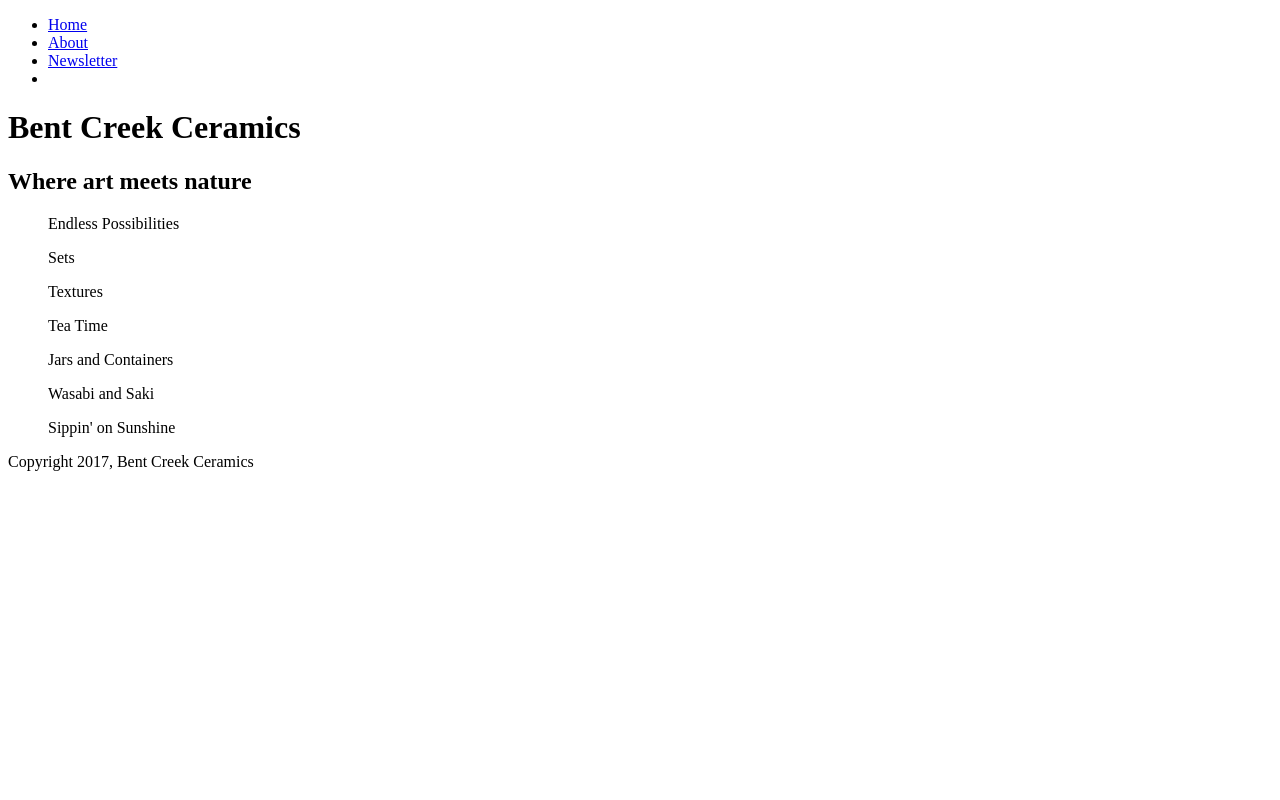
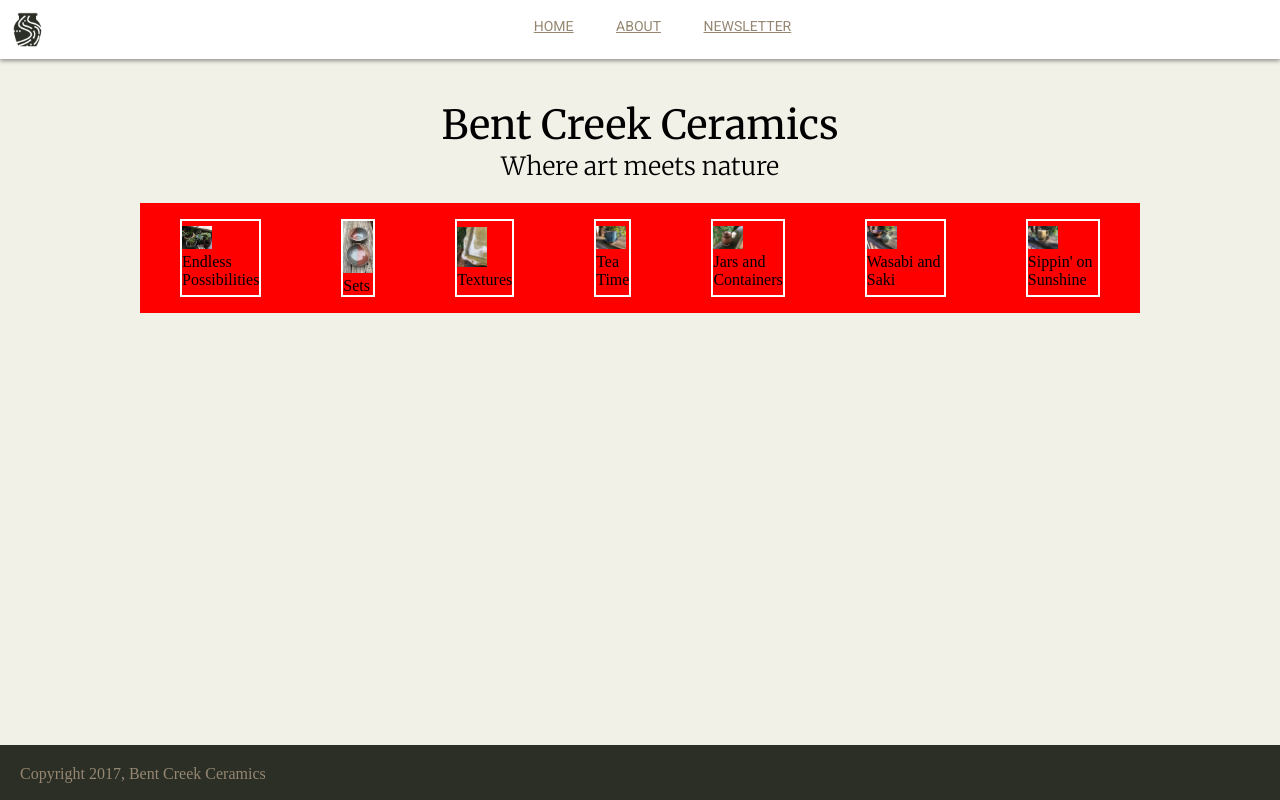
Before and after one commit to cjzeledon/week-one-project, a plain HTML site: page index.html in a window 1280 px wide. Drawn offline with Linux system fonts and the light colour scheme.

Commit message:
Made some progress in how to be concise with css coding

```diff
--- a/index.html
+++ b/index.html
@@ -6,47 +6,57 @@
 <body>
 
 <header>
+  <img id="logo" src="images/bent-creek-logo.png">
   <nav>
     <ul>
     <li><a href="index.html">Home</a></li>
     <li><a href="about.html">About</a></li>
-    <li><a href="newsletter.html">Newsletter</a><li>
+    <li><a href="newsletter.html">Newsletter</a></li>
     </ul>
   </nav>
 </header>
 
-<div="content">
+<div class="content">
   <h1>Bent Creek Ceramics</h1>
 
   <h2>Where art meets nature</h2>
 
+  <div id="content_menu">
     <figure>
+      <img src="images/product-1.jpg">
       <figcaption>Endless Possibilities</figcaption>
     </figure>
 
     <figure>
+      <img src="images/product-2.jpg">
       <figcaption>Sets</figccaption>
     </figure>
 
     <figure>
+      <img src="images/product-3.jpg"
       <figcaption>Textures</figcaption>
     </figure>
 
     <figure>
+      <img src="images/product-4.jpg">
       <figcaption>Tea Time</figcaption>
     </figure>
 
     <figure>
+      <img src="images/product-5.jpg">
       <figcaption>Jars and Containers</figcaption>
     </figure>
 
     <figure>
+      <img src="images/product-6.jpg">
       <figaption>Wasabi and Saki</figcaption>
     </figure>
 
     <figure>
+      <img src="images/product-7.jpg">
       <figcaption>Sippin' on Sunshine</figcaption>
     </figure>
+  </div>
 </div>
 
   <footer>Copyright 2017, Bent Creek Ceramics</footer>
--- a/styles.css
+++ b/styles.css
@@ -26,7 +26,97 @@ font-family: 'Roboto', sans-serif;
 
 @import url('https://fonts.googleapis.com/css?family=Merriweather:300,300i,400,400i,700|Roboto:300,300i,400,400i');
 
+body{
+  background-color: #F2F1E8;}
+
+header{
+  background-color: #FFF;
+  height: 59px;
+  position: fixed;
+  top:0;
+  left:0;
+  right:0;
+  box-shadow: 0px 2px 4px rgba(0, 0, 0, 0.39);
+  display: flex;}
+
+#logo{
+  max-width: 35px;
+  object-fit: contain;
+  padding-left: 10px;}
+
 nav{
-  background-color: #FFF;
+  width: 300px;
+  margin-left: auto;
+  margin-right: auto;
+  margin-top: 4px;
+  font-size: 14px;}
 
-}
+nav ul{
+  list-style-type: none;
+  display:flex;
+  justify-content: space-around;
+  padding-left: 0;}
+
+nav ul li a{
+  text-transform: uppercase;
+  font-family: 'Roboto', serif;
+  color: #968772;}
+
+nav ul li a:visited{
+  color: #2B2F26;}
+
+nav ul li a:hover{
+  color: #CD5D67;}
+
+nav ul li a:active{
+  color: #968772;}
+
+.content{
+  margin-top:100px;
+  width: 1000px;
+  margin-left: auto;
+  margin-right: auto;}
+
+#content_menu{
+  background-color: red;
+  display: flex;
+  flex-wrap: wrap;
+  flex-direction: column;
+  flex-flow: row;}
+
+#content_menu figure{
+  border: 2px solid white;
+  justify-content: space-around;
+  align-content: center;
+  align-items: center;
+  display: block;}
+
+#content_menu img{
+  background-color: white;
+  max-width: 30px;}
+
+h1, h2, h3{
+  font-family: 'Merriweather', serif;
+  text-align: center;}
+
+h1{
+  font-size: 40px;
+  font-weight: normal;
+  margin-bottom: 0;}
+
+h2{
+  font-size: 25px;
+  font-weight:lighter;
+  margin-top: 0;}
+
+footer{
+  background-color: rgb(43,47,38);
+  height: 35px;
+  position: absolute;
+  bottom:0;
+  left:0;
+  right:0;
+  color: #968772;
+  text-align: left;
+  padding-top: 20px;
+  padding-left: 20px}
```
Also changed, not shown: 1 other file. Lines whose indentation alone changed are shown as unchanged.
